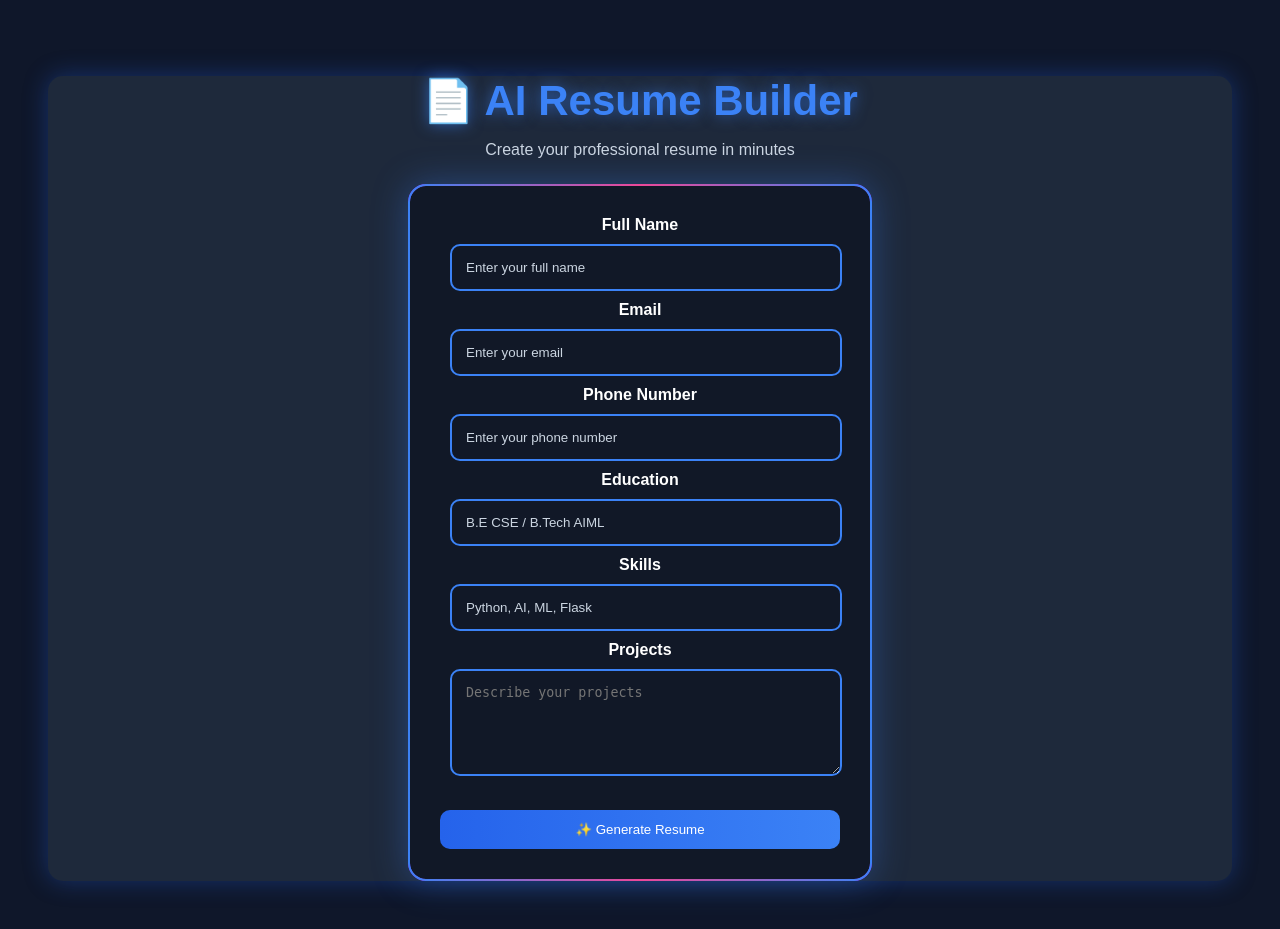
After one commit to shanthamurthykr/AI-Career-Guide, a Flask app: page /resume in a window 1280 px wide. The commit adds this page. Run offline with Flask 3, Linux system fonts and the light colour scheme.

Commit message:
Add AI Resume Builder feature

```diff
--- a/app.py
+++ b/app.py
@@ -1,11 +1,15 @@
 from flask import Flask, render_template, request
 from google import genai
 from career_data import career_data, kcet_colleges, percentage_courses, scholarships
+from flask import send_file
+from reportlab.pdfgen import canvas
+import io
 
 app = Flask(__name__)
+app.secret_key = "ai_career_guide_secret_2026"
 app.config["THEME"] = "blue-black"
 
-client = genai.Client(api_key="GEMINI_API_KEY")
+client = genai.Client(api_key="YOUR_GEMINI_API_KEY")
 
 @app.route("/", methods=["GET", "POST"])
 def home():
@@ -83,5 +87,98 @@ def home():
         user_message=user_message
     )
 
+@app.route("/resume", methods=["GET", "POST"])
+def resume():
+
+    if request.method == "POST":
+
+        fullname = request.form.get("fullname")
+        email = request.form.get("email")
+        phone = request.form.get("phone")
+        education = request.form.get("education")
+        skills = request.form.get("skills")
+        projects = request.form.get("projects")
+
+        return render_template(
+            "resume.html",
+            fullname=fullname,
+            email=email,
+            phone=phone,
+            education=education,
+            skills=skills,
+            projects=projects
+        )
+
+    return render_template("resume.html")
+@app.route("/download_resume", methods=["POST"])
+def download_resume():
+
+    fullname = request.form.get("fullname")
+    email = request.form.get("email")
+    phone = request.form.get("phone")
+    education = request.form.get("education")
+    skills = request.form.get("skills")
+    projects = request.form.get("projects")
+
+    buffer = io.BytesIO()
+    pdf = canvas.Canvas(buffer)
+
+    pdf.setTitle("Resume")
+
+    pdf.setFont("Helvetica-Bold",24)
+    pdf.drawCentredString(300,810,"Professional Resume")
+
+    pdf.setFont("Helvetica",11)
+    pdf.drawCentredString(300,792,"Generated by AI Career Guide")
+
+    pdf.line(50,780,550,780)
+
+    pdf.setFont("Helvetica",12)
+
+    y = 760
+
+    pdf.drawString(50, y, f"Name: {fullname}")
+    y -= 25
+
+    pdf.drawString(50, y, f"Email: {email}")
+    y -= 25
+
+    pdf.drawString(50, y, f"Phone: {phone}")
+    y -= 35
+
+    pdf.setFont("Helvetica-Bold",14)
+    pdf.drawString(50, y, "Education")
+    y -= 20
+
+    pdf.setFont("Helvetica",12)
+    pdf.drawString(50, y, education)
+    y -= 35
+
+    pdf.setFont("Helvetica-Bold",14)
+    pdf.drawString(50, y, "Skills")
+    y -= 20
+
+    pdf.setFont("Helvetica",12)
+    pdf.drawString(50, y, skills)
+    y -= 35
+
+    pdf.setFont("Helvetica-Bold",14)
+    pdf.drawString(50, y, "Projects")
+    y -= 20
+
+    pdf.setFont("Helvetica",12)
+    pdf.drawString(50, y, projects)
+
+    pdf.save()
+
+    buffer.seek(0)
+
+    return send_file(
+        buffer,
+        as_attachment=True,
+        download_name="Resume.pdf",
+        mimetype="application/pdf"
+    )
+
 if __name__ == "__main__":
     app.run(debug=True)
--- a/static/style.css
+++ b/static/style.css
@@ -168,3 +168,82 @@ select{
     color:#FFFFFF;
     font-weight:500;
 }
+
+.resume-box{
+    margin-top:30px;
+    background:#111827;
+    border:2px solid #3B82F6;
+    border-radius:15px;
+    padding:25px;
+    color:white;
+    box-shadow:0 0 20px rgba(59,130,246,.4);
+    text-align:left;
+}
+
+.resume-box h3{
+    color:#60A5FA;
+    text-align:center;
+    margin-bottom:20px;
+}
+
+.resume-box p{
+    margin:12px 0;
+}
+
+.resume-box pre{
+    white-space:pre-wrap;
+    color:#E2E8F0;
+}
+
+.resume-projects{
+    white-space:pre-wrap;
+    background:#0f172a;
+    color:white;
+    padding:15px;
+    border-radius:10px;
+    border:1px solid #3b82f6;
+    margin-top:10px;
+}
+
+/* ===== Resume Preview ===== */
+
+.resume-box{
+    margin-top:30px;
+    background:#111827;
+    border:2px solid #3B82F6;
+    border-radius:18px;
+    padding:30px;
+    text-align:left;
+    color:white;
+    box-shadow:0 0 25px rgba(59,130,246,.35);
+}
+
+.resume-box h1{
+    text-align:center;
+    color:#60A5FA;
+    margin-bottom:5px;
+    font-size:34px;
+}
+
+.resume-box h3{
+    color:#38BDF8;
+    margin-top:25px;
+    border-bottom:1px solid #334155;
+    padding-bottom:8px;
+}
+
+.resume-box p{
+    line-height:1.8;
+    color:#E2E8F0;
+}
+
+.resume-box hr{
+    border:1px solid #334155;
+    margin:20px 0;
+}
+
+.download-btn,
+form button{
+    width:100%;
+    margin-top:20px;
+}
--- /dev/null
+++ b/templates/resume.html
@@ -0,0 +1,90 @@
+<!DOCTYPE html>
+<html lang="en">
+<head>
+    <meta charset="UTF-8">
+    <meta name="viewport" content="width=device-width, initial-scale=1.0">
+    <title>AI Resume Builder</title>
+
+    <link rel="stylesheet" href="{{ url_for('static', filename='style.css') }}">
+</head>
+
+<body>
+
+<div class="container">
+
+    <h1 class="main-title">📄 AI Resume Builder</h1>
+    <p class="subtitle">Create your professional resume in minutes</p>
+
+    <form method="POST">
+
+        <label>Full Name</label>
+        <input type="text" name="fullname" placeholder="Enter your full name" required>
+
+        <label>Email</label>
+        <input type="email" name="email" placeholder="Enter your email" required>
+
+        <label>Phone Number</label>
+        <input type="text" name="phone" placeholder="Enter your phone number" required>
+
+        <label>Education</label>
+        <input type="text" name="education" placeholder="B.E CSE / B.Tech AIML" required>
+
+        <label>Skills</label>
+        <input type="text" name="skills" placeholder="Python, AI, ML, Flask" required>
+
+        <label>Projects</label>
+        <textarea name="projects" rows="5" placeholder="Describe your projects"></textarea>
+
+        <button type="submit">
+            ✨ Generate Resume
+        </button>
+
+    </form>
+
+    {% if fullname %}
+
+    <hr>
+
+    <h2 class="main-title" style="font-size:28px;">
+        📄 Resume Preview
+    </h2>
+
+    <div class="resume-box">
+
+        <h2>{{ fullname }}</h2>
+
+        <p><strong>📧 Email :</strong> {{ email }}</p>
+
+        <p><strong>📱 Phone :</strong> {{ phone }}</p>
+
+        <p><strong>🎓 Education :</strong> {{ education }}</p>
+
+        <p><strong>💻 Skills :</strong> {{ skills }}</p>
+
+        <p><strong>🚀 Projects :</strong></p>
+
+        <pre>{{ projects }}</pre>
+
+    </div>
+
+    <form action="/download_resume" method="POST">
+
+        <input type="hidden" name="fullname" value="{{ fullname }}">
+        <input type="hidden" name="email" value="{{ email }}">
+        <input type="hidden" name="phone" value="{{ phone }}">
+        <input type="hidden" name="education" value="{{ education }}">
+        <input type="hidden" name="skills" value="{{ skills }}">
+        <input type="hidden" name="projects" value="{{ projects }}">
+
+        <button type="submit">
+            📄 Download Resume PDF
+        </button>
+
+    </form>
+
+    {% endif %}
+
+</div>
+
+</body>
+</html>
```
